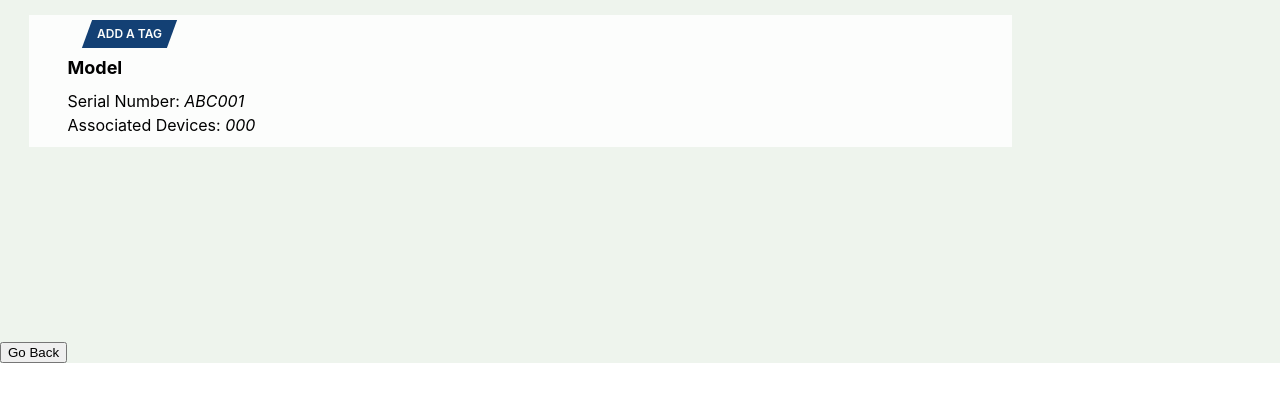
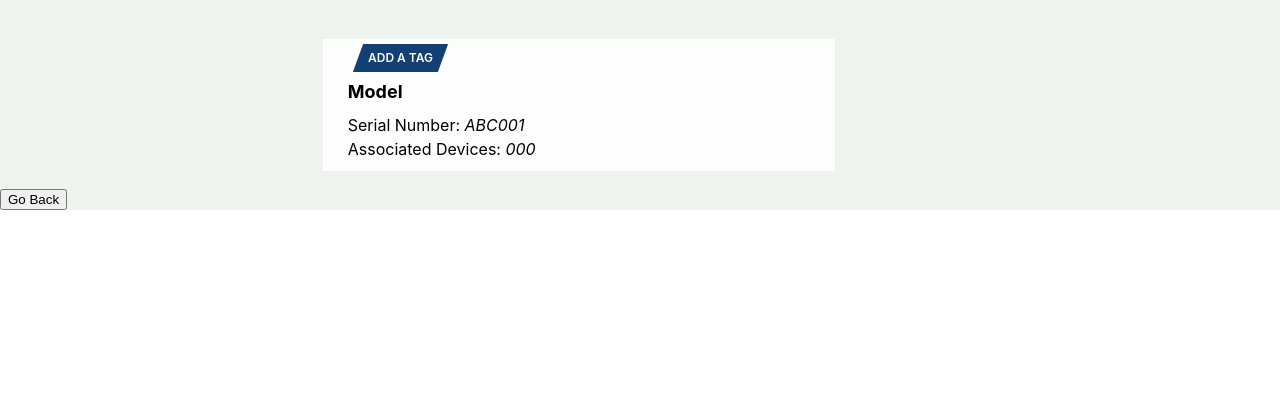
Before and after one commit to michaelpaulcuccia/thedesignory, a React (Create React App) app in the folder client/: page /equipment/add in a window 1280 px wide. Shown: the top 402 px of the page. Built offline with nearby package versions, Linux system fonts and the light colour scheme.

Commit message:
updated single containers

```diff
--- a/client/src/components/EquipmentAdd.js
+++ b/client/src/components/EquipmentAdd.js
@@ -1,6 +1,6 @@
 import React from 'react';
 import {
-    MainContainer,
+    SingleContainer,
     Tile,
     ParaAndTagParent,
     Parallelogram,
@@ -21,7 +21,8 @@ const EquipmentAdd = () => {
 
     return (
         <div>
-            <MainContainer>
+            <br></br>
+            <SingleContainer>
 
                 <Tile>
                     <ParaAndTagParent>
@@ -33,7 +34,7 @@ const EquipmentAdd = () => {
                     <AssociatedDevices>Associated Devices: <i>000</i></AssociatedDevices>
                 </Tile>
 
-            </MainContainer>
+            </SingleContainer>
             <button onClick={onClickHandler}>Go Back</button>
         </div>
     )
--- a/client/src/components/EquipmentGet.js
+++ b/client/src/components/EquipmentGet.js
@@ -1,6 +1,6 @@
 import React, { useState, useEffect } from 'react';
 import {
-    MainContainer,
+    SingleContainer,
     Tile,
     ParaAndTagParent,
     Parallelogram,
@@ -52,7 +52,8 @@ const EquipmentGet = ({ match }) => {
 
     return (
         <div>
-            <MainContainer>
+            <br></br>
+            <SingleContainer>
                 {data.map((item) => (
                     <Tile key={item.id}
                         id={item.id}
@@ -68,7 +69,7 @@ const EquipmentGet = ({ match }) => {
                         <AssociatedDevices>Associated Devices: {item.associatedDevices && item.associatedDevices.length !== null ? item.associatedDevices.length : '0'}</AssociatedDevices>
                     </Tile>
                 ))}
-            </MainContainer>
+            </SingleContainer>
             <button onClick={onClickHandler}>Go Back</button>
         </div>
     )
--- a/client/src/styledcomponents/Styles.js
+++ b/client/src/styledcomponents/Styles.js
@@ -19,16 +19,12 @@ export const SelectContainer = styled.span`
     right: 8%;
 `;
 
-/*top, right, bottom, left*/
-
 export const Select = styled.select`
     font-size: 16px;
     font-weight: 700;
     padding: 5px 10px 5px 10px;
     background-color: #EEF4ED;
 `;
-
-/* EquipmentFilter Area */
 
 export const MainContainer = styled.div`
     display: grid;
@@ -122,3 +118,10 @@ export const AddEquipText = styled.p`
     font-weight: 400;
     line-height: 40%;
 `;
+
+/* EquipmentGet and EquipmentAdd */
+
+export const SingleContainer = styled.div`
+margin: 0 auto;
+max-width: 50%;
+`;
```
